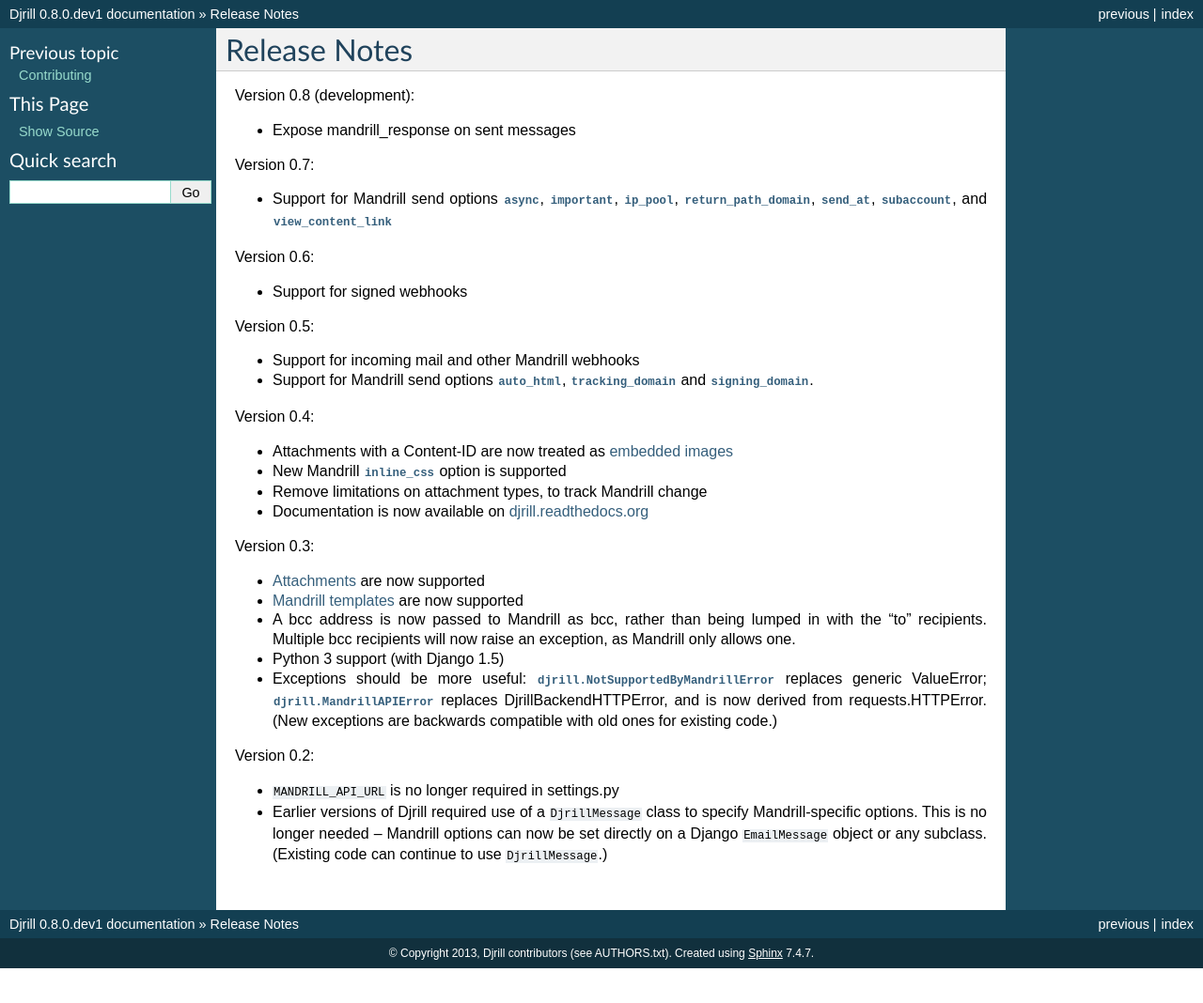
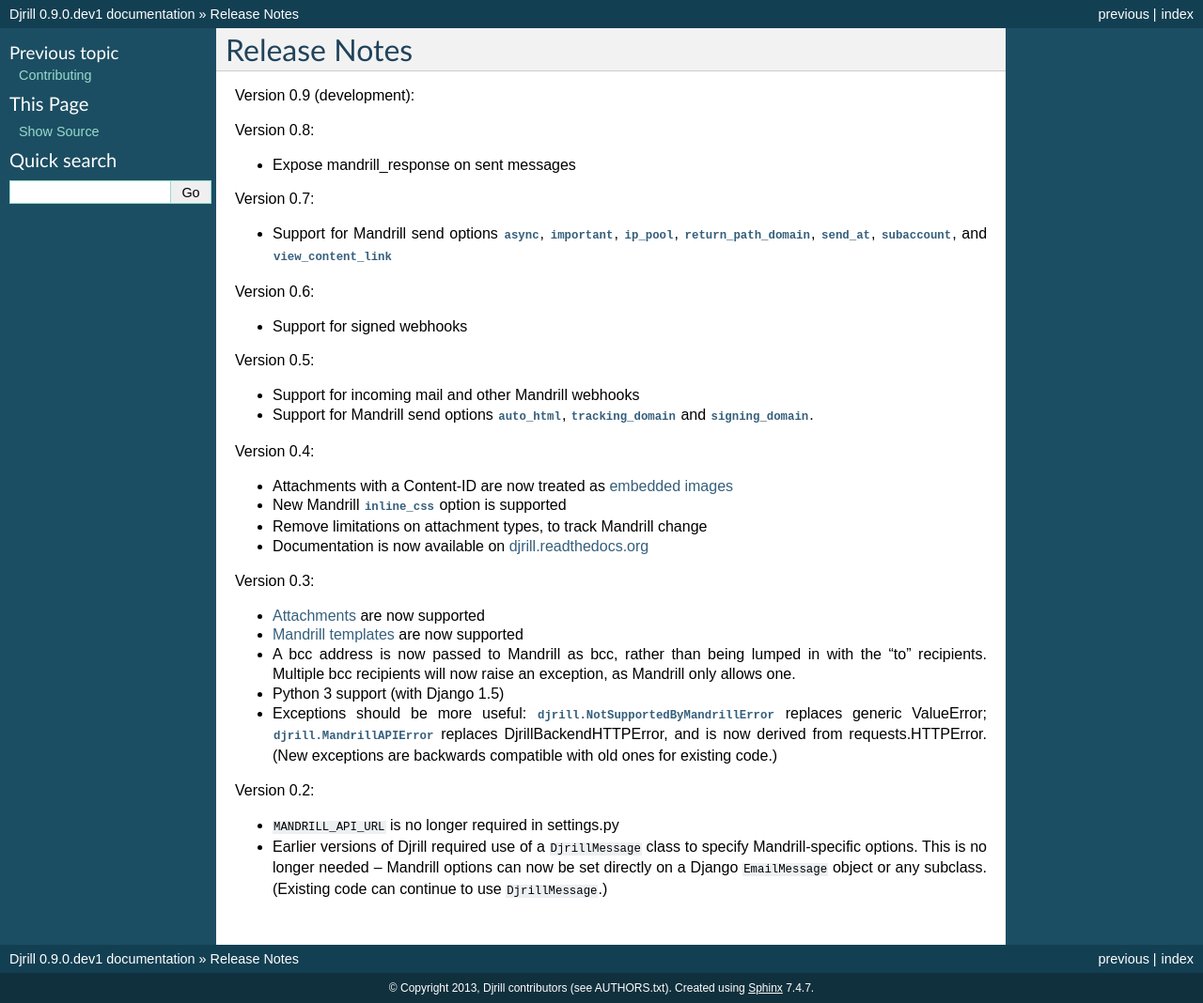
Before and after one commit to brack3t/Djrill, a Sphinx documentation site: the page built from docs/history.rst, in a window 1280 px wide. Shown: the whole page at 94% size. Built offline with Sphinx 7.4.7, drawn with Linux system fonts in a browser that asks for light colours; before the commit the page ends 1031 px from its top, so only the background shows below that.

Commit message:
Master is now 0.9dev

```diff
--- a/djrill/_version.py
+++ b/djrill/_version.py
@@ -1,3 +1,3 @@
-VERSION = (0, 8, 0, 'dev1')  # Remove the 'dev1' component in release branches
+VERSION = (0, 9, 0, 'dev1')  # Remove the 'dev1' component in release branches
 __version__ = '.'.join([str(x) for x in VERSION])
 __minor_version__ = '.'.join([str(x) for x in VERSION[:2]])  # Sphinx's X.Y "version"
--- a/docs/history.rst
+++ b/docs/history.rst
@@ -1,7 +1,10 @@
 Release Notes
 =============
 
-Version 0.8 (development):
+Version 0.9 (development):
+
+
+Version 0.8:
 
 * Expose :ref:`mandrill_response` on sent messages
 
```
